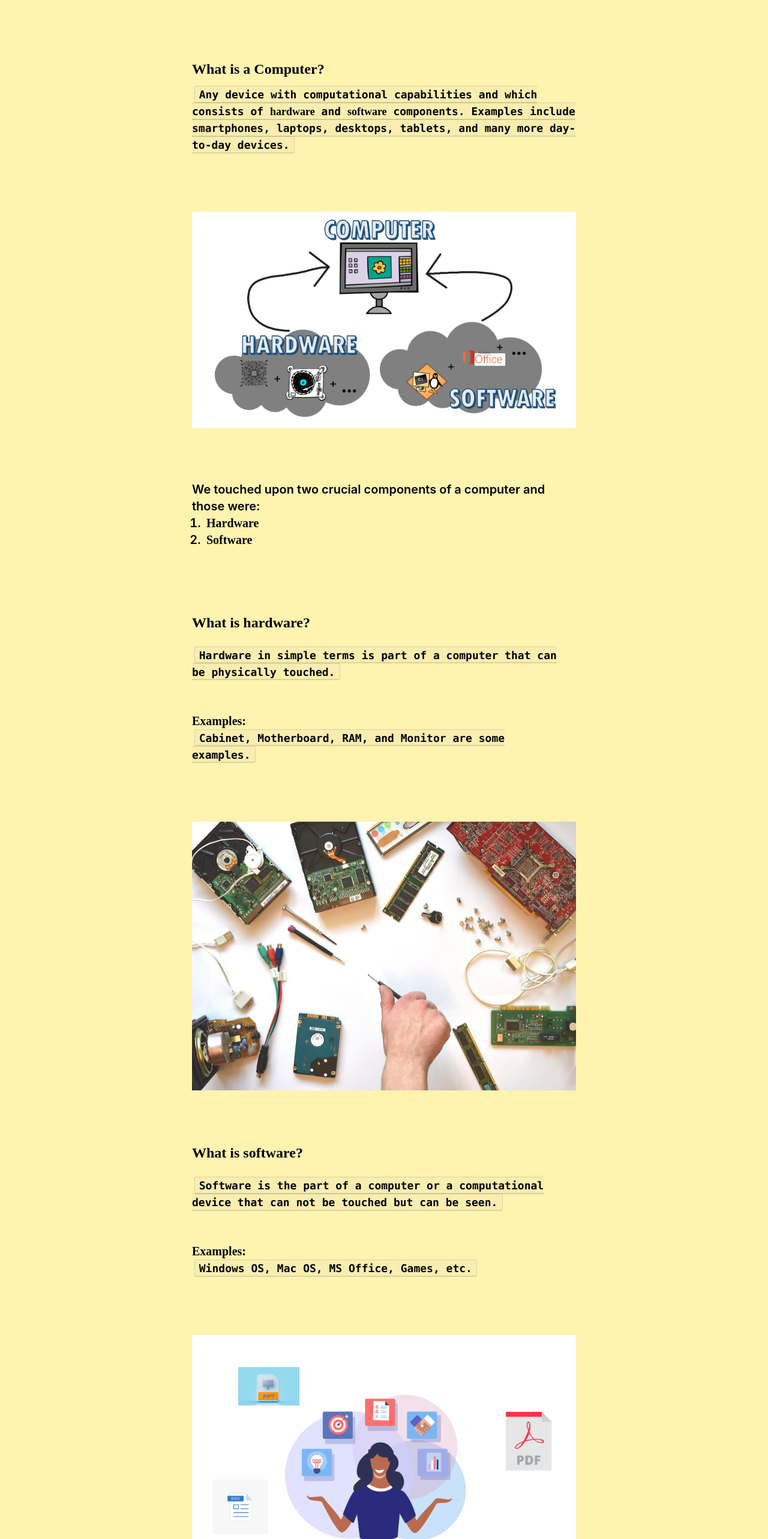
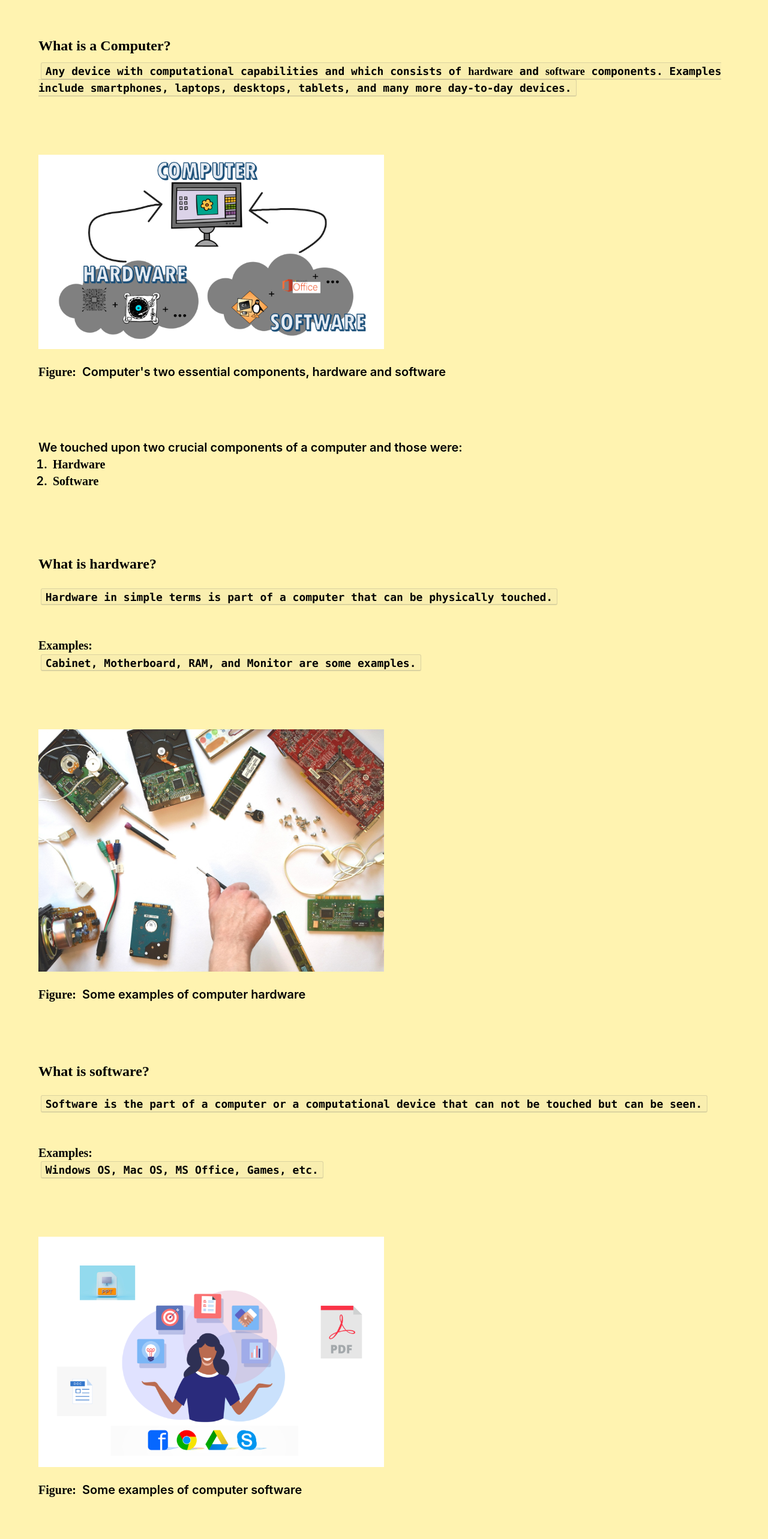
Before and after one commit to Anubhavthakur1996/Thakur-Blogs-Tutorials, a React (Vite) app: page /Computer in a window 1280 px wide. Shown: the part 234-2800 px from the top of the page at 60% size. Built offline with nearby package versions, Linux system fonts and the light colour scheme.

Commit message:
fixed y-overflow, added responsive padding, made logo responsive, added footer

```diff
--- a/src/components/blogs/comp_and_win_basics/Computer.tsx
+++ b/src/components/blogs/comp_and_win_basics/Computer.tsx
@@ -1,11 +1,28 @@
-import { Typography, Image } from "antd";
+import { useNavigate } from "react-router";
+import { Typography, Image, Button } from "antd";
 import ComComps from "../../../assets/Computer Comps.png";
 import Hardware from "../../../assets/hardware.jpg";
 import Software from "../../../assets/software.png";
+import Footer from "../../common/Footer";
 
 const Computer: React.FC = (): JSX.Element => {
+  const nav = useNavigate();
+
+  const nextPage = () => {
+    return (
+      <Button type="primary" onClick={() => nav("/os")}>
+        Next - Operating Sytem
+      </Button>
+    );
+  };
+
+  const props = {
+    prev: null,
+    next: nextPage,
+  };
+
   return (
-    <div className="max-w-screen min-h-screen max-h-max px-[25vw] py-[10vw]">
+    <div className="max-w-screen min-h-screen max-h-max 2xl:px-[25vw] px-[5vw] py-[10vw] overflow-y-auto">
       {/* Tutorial Title */}
       <Typography.Title code className="flex justify-center">
         <span className="text-typography">
@@ -38,8 +55,15 @@ const Computer: React.FC = (): JSX.Element => {
         <br />
         <br />
         {/* Computer Image */}
-        <div className="flex justify-center">
-          <Image src={ComComps} alt="Computer Components" width={"55vw"} />
+        <div className="flex flex-col justify-center">
+          <Image src={ComComps} alt="Computer Components" width={"45vw"} />
+          <Typography.Title level={4}>
+            <span className="text-typography font-playwrite">Figure:</span>
+            &nbsp;&nbsp;
+            <span className="text-typography">
+              Computer's two essential components, hardware and software
+            </span>
+          </Typography.Title>
         </div>
         <br />
         <br />
@@ -91,8 +115,15 @@ const Computer: React.FC = (): JSX.Element => {
         <br />
         <br />
         {/* Hardware Image */}
-        <div className="flex justify-center">
-          <Image src={Hardware} alt="Computer Hardware" width={"55vw"} />
+        <div className="flex flex-col justify-center">
+          <Image src={Hardware} alt="Computer Hardware" width={"45vw"} />
+          <Typography.Title level={4}>
+            <span className="text-typography font-playwrite">Figure:</span>
+            &nbsp;&nbsp;
+            <span className="text-typography">
+              Some examples of computer hardware
+            </span>
+          </Typography.Title>
         </div>
         <br />
         <br />
@@ -126,14 +157,22 @@ const Computer: React.FC = (): JSX.Element => {
         <br />
         <br />
         {/* Software Image */}
-        <div className="flex justify-center">
-          <Image src={Software} alt="Computer Software" width={"55vw"} />
+        <div className="flex flex-col justify-center">
+          <Image src={Software} alt="Computer Software" width={"45vw"} />
+          <Typography.Title level={4}>
+            <span className="text-typography font-playwrite">Figure:</span>
+            &nbsp;&nbsp;
+            <span className="text-typography">
+              Some examples of computer software
+            </span>
+          </Typography.Title>
         </div>
-        {/* <br />
         <br />
         <br />
-        <br /> */}
+        <br />
+        <br />
       </Typography.Paragraph>
+      <Footer {...props} />
     </div>
   );
 };
--- /dev/null
+++ b/src/components/common/Footer.tsx
@@ -0,0 +1,17 @@
+import { Button } from "antd";
+
+type FooterProps = {
+  prev: null | (() => JSX.Element);
+  next: null | (() => JSX.Element);
+};
+
+const Footer: React.FC<FooterProps> = ({ prev, next }): JSX.Element => {
+  return (
+    <div className="flex justify-between align-middle">
+      {prev ? prev() : <Button className="invisible">{null}</Button>}
+      {next && next()}
+    </div>
+  );
+};
+
+export default Footer;
--- a/src/components/home/HomeUI.tsx
+++ b/src/components/home/HomeUI.tsx
@@ -6,8 +6,8 @@ type HomeUIProps = {
 };
 
 const HomeUI: React.FC<HomeUIProps> = ({ goTo, Logo }): JSX.Element => (
-  <div className="flex flex-col justify-center items-center h-screen">
-    <img src={Logo} className="animate-bounce h-[20vw]" />
+  <div className="flex flex-col p-[5vh] justify-center items-center h-screen">
+    <img src={Logo} className="animate-bounce 2xl:h-[20vw] h-[20vh]" />
     <Typography.Title>
       <span className="text-typography">List of Blogs & Tutorials:</span>
     </Typography.Title>
--- a/src/components/splash/SplashUI.tsx
+++ b/src/components/splash/SplashUI.tsx
@@ -4,7 +4,7 @@ type SplashProps = {
 
 const SplashUI: React.FC<SplashProps> = ({ Logo }): JSX.Element => (
   <div className="flex justify-center items-center h-screen">
-    <img src={Logo} className="animate-wiggle h-[20vw]" />
+    <img src={Logo} className="animate-wiggle 2xl:h-[20vw] h-[20vh]" />
   </div>
 );
 
```
